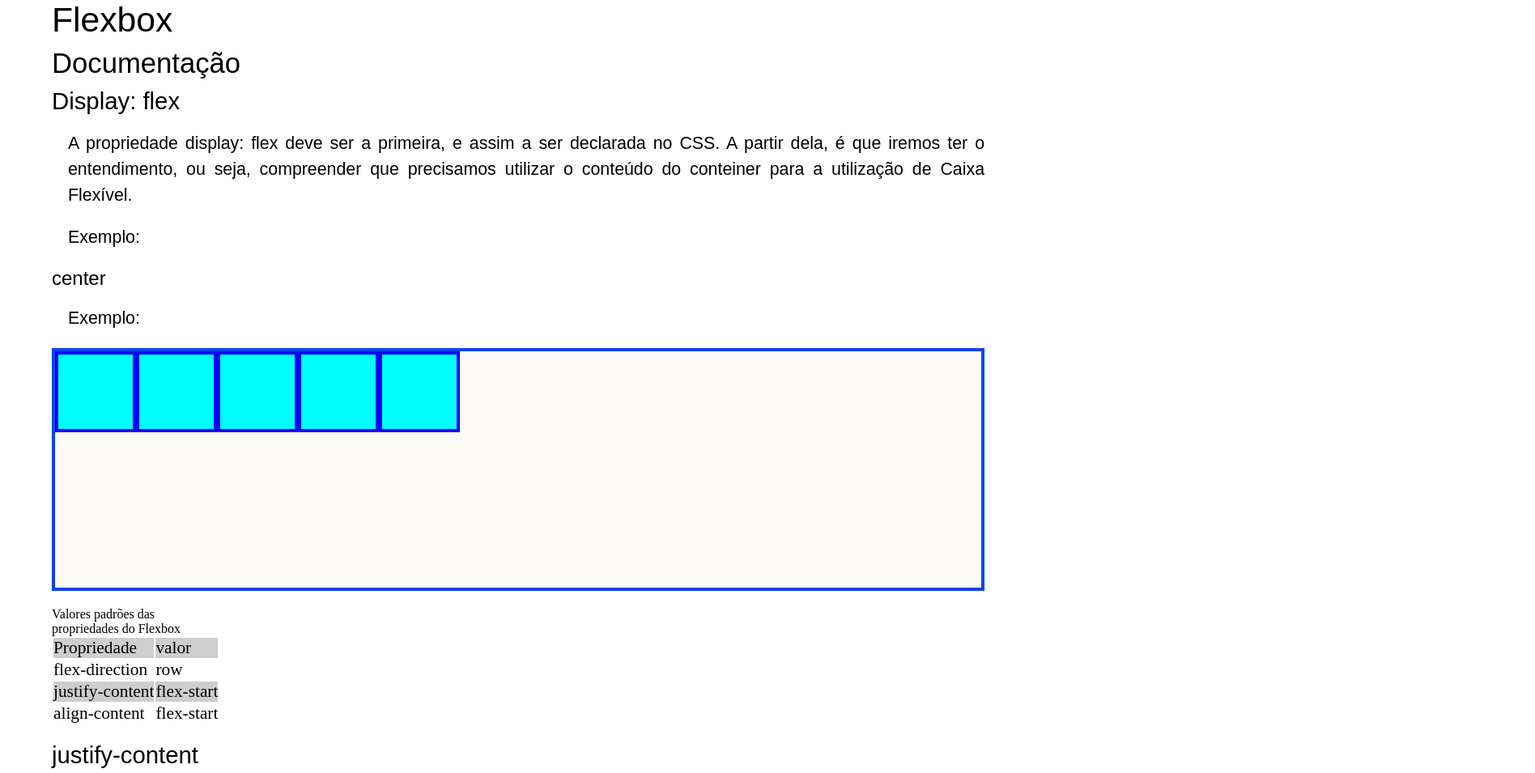
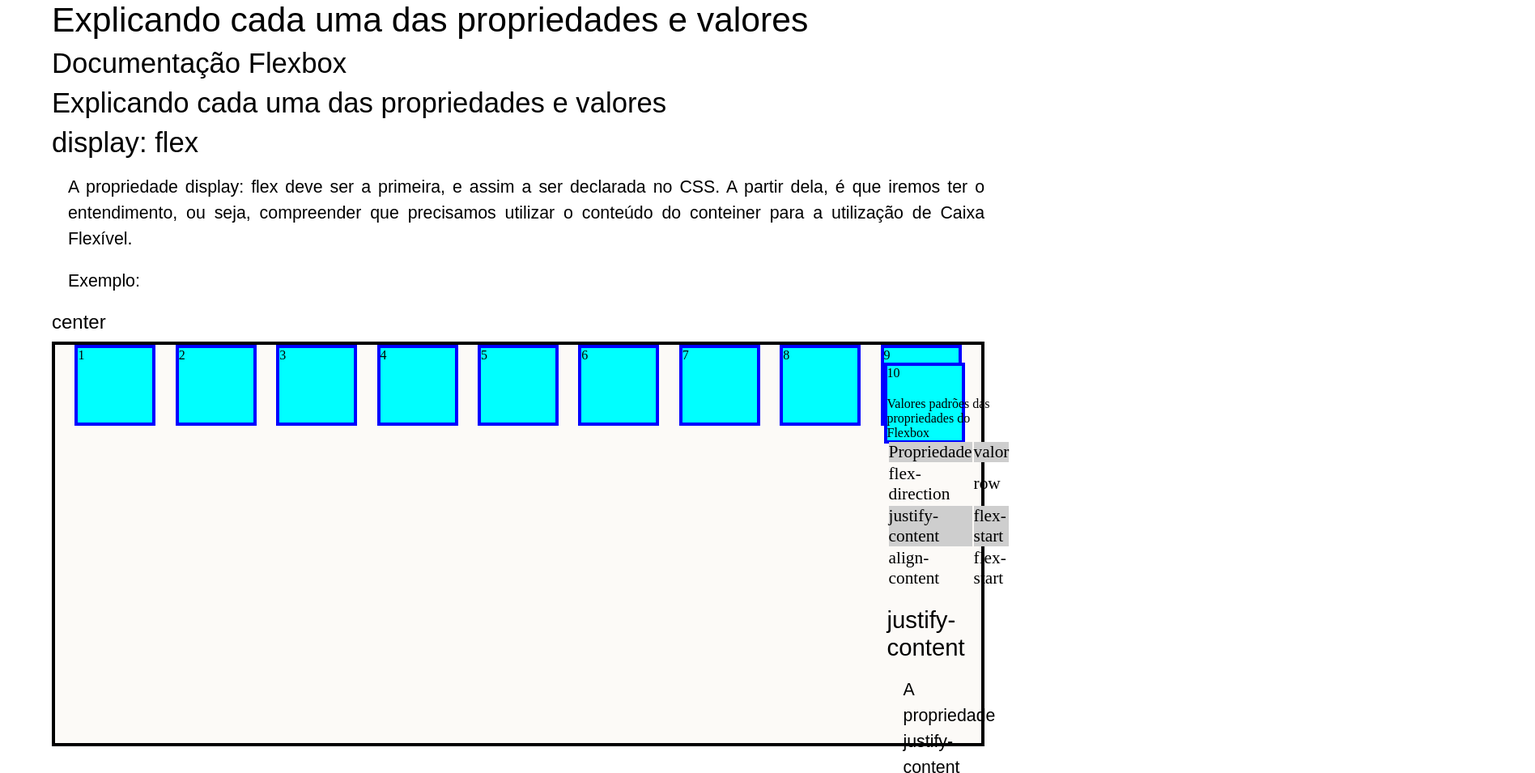
Before and after one commit to WillTechWork/flexbox-docs, a plain HTML site: page index.html in a window 1280 px wide. Shown: the top 955 px of the page at 81% size, 1896 px wide, since content can reach past the window. Drawn offline with Linux system fonts and the light colour scheme.

Commit message:
alterações

```diff
--- a/index.html
+++ b/index.html
@@ -10,11 +10,13 @@
 </head>
 
 <body>
-    <h1>Flexbox</h1>
-    <h2>Documentação</h2>
-    <h3>Display: flex</h3>
+    <h1>Explicando cada uma das propriedades e valores</h1>
+    <h2>Documentação Flexbox</h2>
+    <h2>Explicando cada uma das propriedades e valores</h2>
+    <h2>display: flex</h2>
 
     <!-- Abreviação Emmet: p.dsecrição-prorpriedade -->
+
 
     <p class="descricao-propriedade">
         A propriedade display: flex deve ser a primeira, e assim a ser declarada no CSS. A partir dela, é que iremos ter
@@ -22,19 +24,21 @@
         compreender que precisamos utilizar o conteúdo do conteiner para a utilização de Caixa Flexível.</p>
 
     <p>Exemplo:</p>
-
     <!-- Abreviações Emmet: div.conteiner, div.contido-->
-
     <h4>center</h4>
-
-    <p>Exemplo:</p>
     <div class="conteiner display-flex">
         <!-- Nese caso de classe, estou afirmando que irá receber as propriedades de container e display-flex -->
-        <div class="contido"></div>
-        <div class="contido"></div>
-        <div class="contido"></div>
-        <div class="contido"></div>
-        <div class="contido"></div>
+        <div class="contido">1</div>
+        <div class="contido">2</div>
+        <div class="contido">3</div>
+        <div class="contido">4</div>
+        <div class="contido">5</div>
+        <div class="contido">6</div>
+        <div class="contido">7</div>
+        <div class="contido">8</div>
+        <div class="contido">9<div>
+        <div class="contido">10<div>
+                        <!-- 10 item-->
                     </div>
                     <!-- Abreviação Emmet
     table>(tr>th.propriedade+th.valor)+tr*3>td.propriedade+td.valor -->
@@ -61,8 +65,10 @@
 
                     <h3>justify-content</h3>
                     <p class="descricao-propriedade">
-        A propriedade justify-content pode ser utilizada para justificar o conteúdo do elemento conteiner
-        em seu eixo primário, ou seja, eixo (X) (row, row-reverse) ou eixo (x) (row,row-reverse) ou eixo y (column,
+                        A propriedade justify-content pode ser utilizada para justificar o conteúdo do elemento
+                        conteiner
+                        em seu eixo primário, ou seja, eixo (X) (row, row-reverse) ou eixo (x) (row,row-reverse) ou eixo
+                        y (column,
                         column-reverse).
                     </p>
 
--- a/style.css
+++ b/style.css
@@ -69,10 +69,20 @@ tr:nth-child(odd) {
 }
 
 .conteiner {
-    height: 300px;
+    width: 1000;
+    height: 500px;
     background-color: rgb(252, 250, 247);
-    border: 4px solid #0c43f5;
+    border: 4px solid #000;
     /* groove */
+    display: flex;
+    flex-direction: row;
+    /*row, row-reverse, column, column-reverse; */
+    justify-content: space-evenly;
+    /* Possíveis valores: flex-start, center, start, end, space-around, space-between, space-evenly */
+    align-items: center;
+    flex-wrap: wrap;
+    align-content: space-between;
+    flex-flow: row wrap;
 }
 
 .contido {
```
Lines whose indentation alone changed are shown as unchanged.
